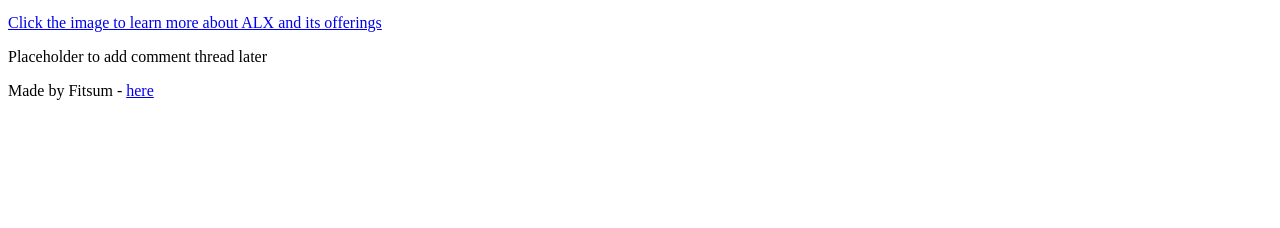
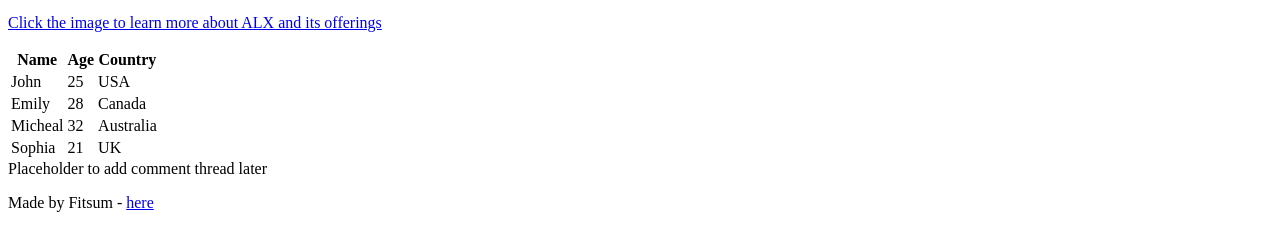
Before and after one commit to ellibertador00/My_First_Portfolio, a plain HTML site: page html_basic/index.html in a window 1280 px wide. Shown: the part 726-954 px from the top of the page. Before the commit the page ends 842 px from the top, so only its background shows below. Drawn offline with Linux system fonts and the light colour scheme.

Commit message:
add table

```diff
--- a/html_basic/index.html
+++ b/html_basic/index.html
@@ -35,6 +35,43 @@
         <img src="https://i.ibb.co/gTDZZT8/ALX-Logo-07.png" alt="ALX Logo" style="width: 200px; height: auto;">
       </a>
       <p><a href="https://www.alx.academy">Click the image to learn more about ALX and its offerings</a></p>
+
+<table>
+  <!-- Table Header -->
+  <thead>
+    <tr>
+      <th>Name</th>
+      <th>Age</th>
+      <th>Country</th>
+    </tr>
+  </thead>
+
+  <!-- Table Body -->
+  <tbody>
+    <tr>
+      <td>John</td>
+      <td>25</td>
+      <td>USA</td>
+    </tr>
+    <tr>
+      <td>Emily</td>
+      <td>28</td>
+      <td>Canada</td>
+    </tr>
+    <tr>
+      <td>Micheal</td>
+      <td>32</td>
+      <td>Australia</td>
+    </tr>
+    <tr>
+      <td>Sophia</td>
+      <td>21</td>
+      <td>UK</td>
+    </tr>
+  </tbody>
+</table>
+
+
     </article>
 
     <aside>Placeholder to add comment thread later</aside>
```
